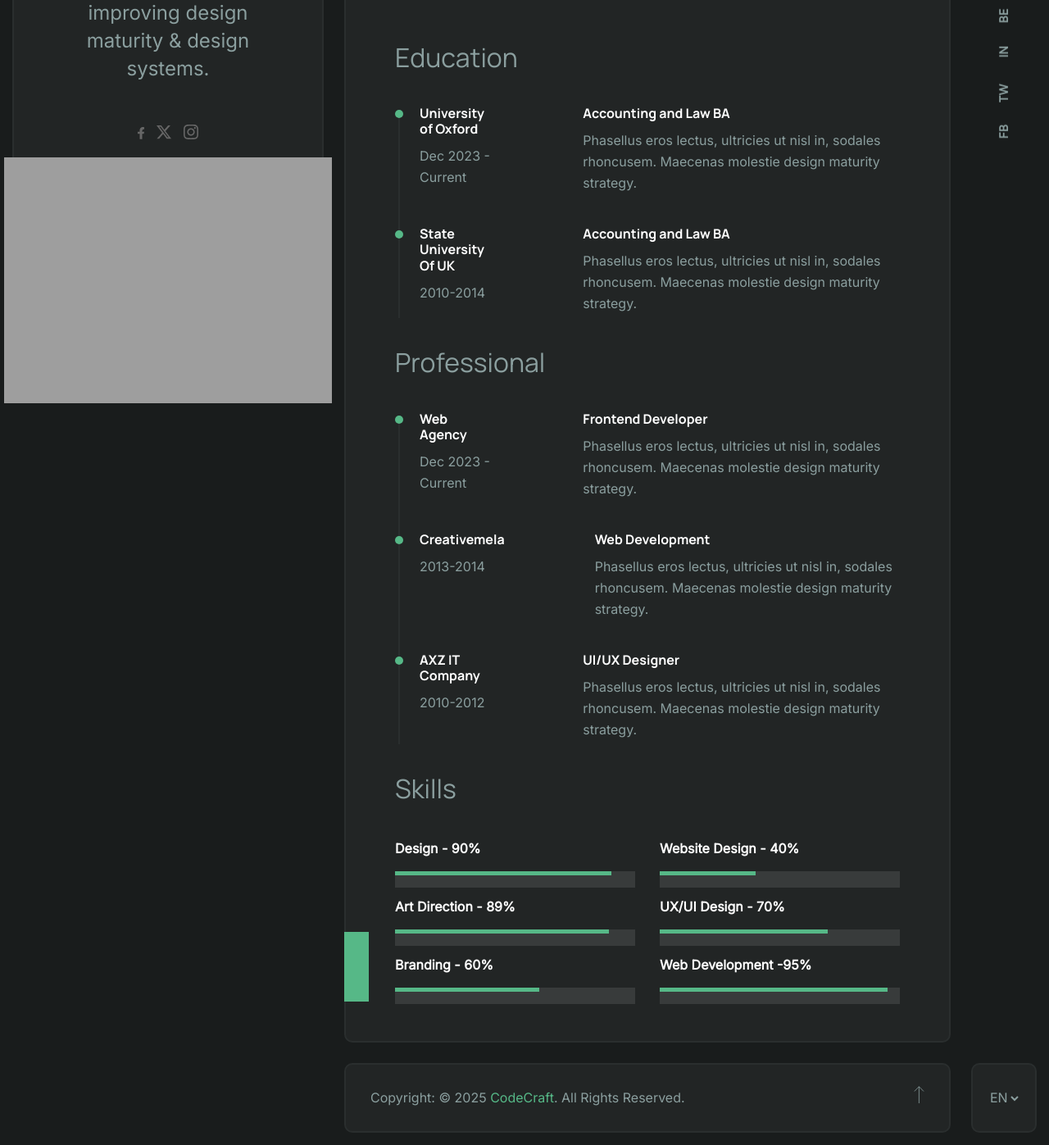
After one commit to Munyeshya/myportfolio, a Django app: page /education/ in a window 1280 px wide. The commit adds this page. Shown: the part 724-2121 px from the top of the page at 82% size. Run offline with Django 5.2, Linux system fonts and the light colour scheme.

Commit message:
Added education page

```diff
--- a/base/urls.py
+++ b/base/urls.py
@@ -10,4 +10,5 @@
     path("services/",services, name="services"),
     path("portfolio/",portfolio, name="portfolio"),
     path("portfolio/slug/",portfolio_slug, name="portfolio-details"),
+    path("education/",education, name="education"),
 ]+ static(settings.STATIC_URL, document_root=settings.STATIC_ROOT) + static(settings.MEDIA_URL, document_root=settings.MEDIA_ROOT)
--- a/base/views.py
+++ b/base/views.py
@@ -17,3 +17,6 @@
 
 def portfolio_slug(request):
     return render(request, 'portfolio-details.html')  # Renders about.html template
+
+def education(request):
+    return render(request, 'education.html')  # Renders about.html template
--- /dev/null
+++ b/templates/education.html
@@ -0,0 +1,158 @@
+{% extends "layouts/app.html" %}
+{% load static %}
+
+{% block content %}
+<div class="cm-content-item cm-page-template">
+    <div class="cm-content-item__top">
+        <div class="top-right-bg"></div>
+        <div class="cm-content-circle">
+            <svg class="circle" viewBox="0 0 100 100" width="120" height="120">
+                <defs>
+                    <path id="circle" d="M 50, 50 m -37, 0 a 37,37 0 1,1 74,0 a 37,37 0 1,1 -74,0"></path>
+                </defs>
+                <text font-size="8.75">
+                    <textPath xlink:href="#circle">Beni Obed &nbsp&nbsp&nbsp&nbsp&nbsp&nbsp&nbsp&nbsp Work with the best</textPath>
+                </text>
+            </svg>
+            <div class="circle-logo">
+                <img src="{% static 'img/logo/circle-logo.svg' %}" alt="">
+            </div>
+        </div>
+        <div class="cm-content-sub">
+            <div class="icon">
+                <img class="svg" src="{% static 'img/icons/education.svg' %}" alt="education">
+            </div>
+            <p>Education and Skills</p>
+        </div>
+        <h1 class="main-title">
+            The Best Code Crafters <hr><br> Education <span>&</span> Experience
+            <u>
+                <img src="{% static 'img/content/line.svg' %}" alt="">
+            </u>
+        </h1>
+    </div>
+    <!-- Education Section -->
+    <div class="cm-education-education">
+        <div class="single-info-item">
+            <h3>Education</h3>
+            <div class="cm-education-timeline-content">
+                <div class="education-timeline">
+                    <div class="left-side">
+                        <h6 class="uni-name">University of Oxford</h6>
+                        <p>Dec 2023 - Current</p>
+                    </div>
+                    <div class="right-side">
+                        <h6 class="degree">Accounting and Law BA</h6>
+                        <p>Phasellus eros lectus, ultricies ut nisl in, sodales rhoncusem. Maecenas
+                            molestie design maturity strategy.</p>
+                    </div>
+                </div>
+                <div class="education-timeline">
+                    <div class="left-side">
+                        <h6 class="uni-name">State University Of UK</h6>
+                        <p>2010-2014</p>
+                    </div>
+                    <div class="right-side">
+                        <h6 class="degree">Accounting and Law BA</h6>
+                        <p>Phasellus eros lectus, ultricies ut nisl in, sodales rhoncusem. Maecenas
+                            molestie design maturity strategy.</p>
+                    </div>
+                </div>
+            </div>
+        </div>
+        <!-- Professional Experience -->
+        <div class="single-info-item">
+            <h3>Professional</h3>
+            <div class="cm-education-timeline-content">
+                <div class="education-timeline">
+                    <div class="left-side">
+                        <h6 class="uni-name">Web Agency</h6>
+                        <p>Dec 2023 - Current</p>
+                    </div>
+                    <div class="right-side">
+                        <h6 class="degree">Frontend Developer</h6>
+                        <p>Phasellus eros lectus, ultricies ut nisl in, sodales rhoncusem. Maecenas
+                            molestie design maturity strategy.</p>
+                    </div>
+                </div>
+                <div class="education-timeline">
+                    <div class="left-side">
+                        <h6 class="uni-name">Creativemela</h6>
+                        <p>2013-2014</p>
+                    </div>
+                    <div class="right-side">
+                        <h6 class="degree">Web Development</h6>
+                        <p>Phasellus eros lectus, ultricies ut nisl in, sodales rhoncusem. Maecenas
+                            molestie design maturity strategy.</p>
+                    </div>
+                </div>
+                <div class="education-timeline">
+                    <div class="left-side">
+                        <h6 class="uni-name">AXZ IT Company</h6>
+                        <p>2010-2012</p>
+                    </div>
+                    <div class="right-side">
+                        <h6 class="degree">UI/UX Designer</h6>
+                        <p>Phasellus eros lectus, ultricies ut nisl in, sodales rhoncusem. Maecenas
+                            molestie design maturity strategy.</p>
+                    </div>
+                </div>
+            </div>
+        </div>
+        <!-- Skills Section -->
+        <div class="single-info-item">
+            <div class="cm-row">
+                <h3>Skills</h3>
+                <div class="cm-skill-container">
+                    <div class="single-skill-item">
+                        <div class="expertise__single">
+                            <p class="expertise__title">Design - <span>90%</span></p>
+                            <div class="progress">
+                                <div class="progress-bar" role="progressbar" style="width: 90%"
+                                    aria-valuenow="90" aria-valuemin="0" aria-valuemax="100"></div>
+                            </div>
+                        </div>
+                        <div class="expertise__single">
+                            <p class="expertise__title">Art Direction - <span>89%</span></p>
+                            <div class="progress">
+                                <div class="progress-bar" role="progressbar" style="width: 89%"
+                                    aria-valuenow="89" aria-valuemin="0" aria-valuemax="100"></div>
+                            </div>
+                        </div>
+                        <div class="expertise__single">
+                            <p class="expertise__title">Branding - <span>60%</span></p>
+                            <div class="progress">
+                                <div class="progress-bar" role="progressbar" style="width: 60%"
+                                    aria-valuenow="60" aria-valuemin="0" aria-valuemax="100"></div>
+                            </div>
+                        </div>
+                    </div>
+                    <div class="single-skill-item cm-md-5">
+                        <div class="expertise__single">
+                            <p class="expertise__title">Website Design - <span>40%</span></p>
+                            <div class="progress">
+                                <div class="progress-bar" role="progressbar" style="width: 40%"
+                                    aria-valuenow="40" aria-valuemin="0" aria-valuemax="100"></div>
+                            </div>
+                        </div>
+                        <div class="expertise__single">
+                            <p class="expertise__title">UX/UI Design - <span>70%</span></p>
+                            <div class="progress">
+                                <div class="progress-bar" role="progressbar" style="width: 70%"
+                                    aria-valuenow="70" aria-valuemin="0" aria-valuemax="100"></div>
+                            </div>
+                        </div>
+                        <div class="expertise__single">
+                            <p class="expertise__title">Web Development -<span>95%</span></p>
+                            <div class="progress">
+                                <div class="progress-bar" role="progressbar" style="width: 95%"
+                                    aria-valuenow="95" aria-valuemin="0" aria-valuemax="100"></div>
+                            </div>
+                        </div>
+                    </div>
+                </div>
+            </div>
+        </div>
+    </div>
+</div>
+{% endblock %}
--- a/templates/inc/offcanvas.html
+++ b/templates/inc/offcanvas.html
@@ -23,7 +23,7 @@
                         <img class="svg" src="{% static 'img/icons/service.svg' %}" alt=""> Service</a></li>
                     <li><a class="link" href="{% url 'portfolio' %}">
                         <img class="svg" src="{% static 'img/icons/portfolio.svg' %}" alt=""> Portfolio</a></li>
-                    <li><a class="link" href="#">
+                    <li><a class="link" href="{% url 'education' %}">
                         <img class="svg" src="{% static 'img/icons/pricing.svg' %}" alt=""> Pricing</a></li>
                     <li><a class="link" href="#">
                         <img class="svg" src="{% static 'img/icons/education.svg' %}" alt=""> Education</a></li>
--- a/templates/inc/sitenav.html
+++ b/templates/inc/sitenav.html
@@ -25,7 +25,7 @@
                     <li><a data-title="Portfolio" class="link" href="{% url 'portfolio' %}">
                         <img src="{% static 'img/icons/portfolio.svg' %}" width="18" height="16" alt="portfolio" class="svg">
                     </a></li>
-                    <li><a data-title="Education" class="link" href="#">
+                    <li><a data-title="Education" class="link" href="{% url 'education' %}">
                         <img src="{% static 'img/icons/education.svg' %}" width="18" height="16" alt="education" class="svg">
                     </a></li>
                     <li><a data-title="Pricing" class="link" href="#">
--- a/templates/index.html
+++ b/templates/index.html
@@ -24,11 +24,11 @@
         <div class="icon">
             <img class="svg" src="{% static 'img/icons/home.svg' %}" alt="">
         </div>
-        <p>Hi! There I’m</p>
+        <p>Hi! There</p>
     </div>
     <h1 class="main-title">
-        I'm making product
-        and <span>design</span> minimal modern.
+        I provide the best
+        Software <span>Solutions</span>.
     </h1>
     <div class="cm-contact-zone">
         <a href="mailto:hi@infoexample.com">
```
Also changed, not shown: static/img/icons/check.svg (added), static/img/portfolio/06.jpg (added).
